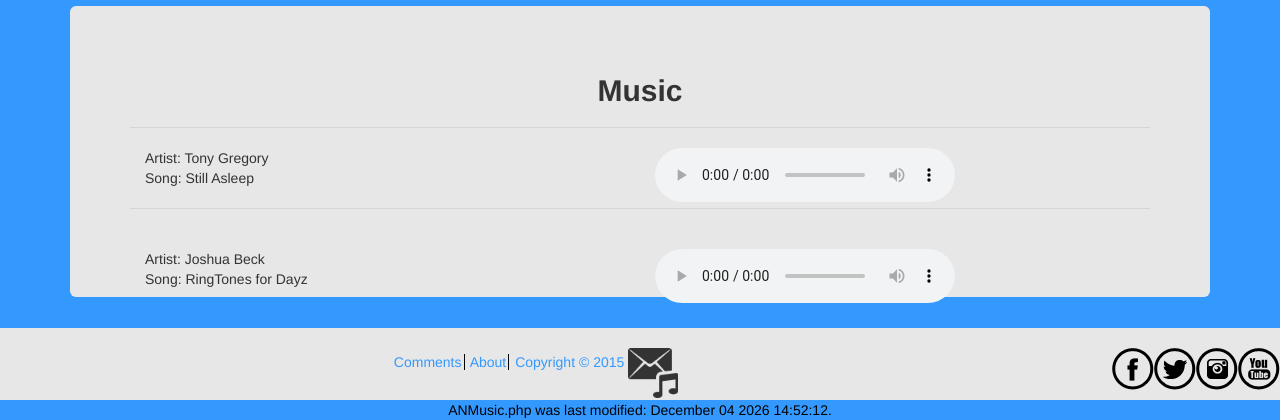
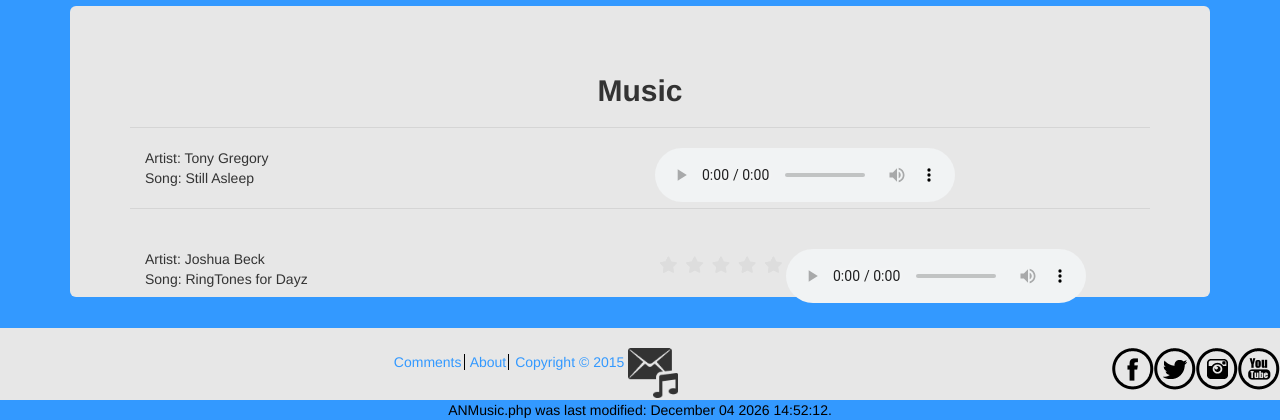
Before and after one commit to joshuabeck24/370Assignment2, a PHP site: page /view/ANMusic.php in a window 1280 px wide. Shown: the part 414-834 px from the top of the page. Run offline with PHP 8.4, Linux system fonts and the light colour scheme; some libraries are stand-ins or nearby versions.

Commit message:
Star Stuff

```diff
--- a/Assign2/DataFiles/members.csv
+++ b/Assign2/DataFiles/members.csv
@@ -2,5 +2,3 @@ Tony,Gregory,m.a.gregory1@eagle.clarion.edu
 josh,beck,joshbeck24@gmail.com
 hsdf,Sdf,j.g.beck@eagle.clarion.edu
 Jon,ODonnell,jon.odonnell@gmail.com
-sdf,Sack,joshbeck24@gmail.com
-sdf,Sack,joshbeck24@gmail.com
--- a/Assign2/controller/controller.php
+++ b/Assign2/controller/controller.php
@@ -1,5 +1,6 @@
 <?php
   require_once '../model/model.php';
+
   if (isset($_POST['action'])){
       $action = $_POST['action'];
   }
--- a/Assign2/css/styles.css
+++ b/Assign2/css/styles.css
@@ -62,6 +62,52 @@
 	border-right: solid black 2px;
 	border-left: solid black 2px;
 }
+
+/* Star Ratings  */
+@import url(//netdna.bootstrapcdn.com/font-awesome/3.2.1/css/font-awesome.css);
+
+fieldset, label { margin: 0; padding: 0; }
+body{ margin: 20px; }
+h1 { font-size: 1.5em; margin: 10px; }
+
+/****** Style Star Rating Widget *****/
+
+.rating {
+  border: none;
+  float: left;
+}
+
+.rating > input { display: none; }
+.rating > label:before {
+  margin: 5px;
+  font-size: 1.25em;
+  font-family: FontAwesome;
+  display: inline-block;
+  content: "\f005";
+}
+
+.rating > .half:before {
+  content: "\f089";
+  position: absolute;
+}
+
+.rating > label {
+  color: #ddd;
+ float: right;
+}
+
+/***** CSS Magic to Highlight Stars on Hover *****/
+
+.rating > input:checked ~ label, /* show gold star when clicked */
+.rating:not(:checked) > label:hover, /* hover current star */
+.rating:not(:checked) > label:hover ~ label { color: #FFD700;  } /* hover previous stars in list */
+
+.rating > input:checked + label:hover, /* hover current star when changing rating */
+.rating > input:checked ~ label:hover,
+.rating > label:hover ~ input:checked ~ label, /* lighten current selection */
+.rating > input:checked ~ label:hover ~ label { color: #FFED85;  }
+/*End Star Ratings*/
+
 
 /* CSS Tricks */
 /* Smartphones (portrait and landscape) ----------- */
--- a/Assign2/view/ANMusic.php
+++ b/Assign2/view/ANMusic.php
@@ -37,6 +37,18 @@
 					<source src="../music/ringtone.WAV" type="audio/wav">
 					Your browser does not support the audio tag.
 					</audio>
+					<fieldset class="rating">
+					    <input type="radio" id="star5" name="rating" value="5" /><label class = "full" for="star5" title="Awesome - 5 stars"></label>
+					    <input type="radio" id="star4half" name="rating" value="4 and a half" /><label class="half" for="star4half" title="Pretty good - 4.5 stars"></label>
+					    <input type="radio" id="star4" name="rating" value="4" /><label class = "full" for="star4" title="Pretty good - 4 stars"></label>
+					    <input type="radio" id="star3half" name="rating" value="3 and a half" /><label class="half" for="star3half" title="Meh - 3.5 stars"></label>
+					    <input type="radio" id="star3" name="rating" value="3" /><label class = "full" for="star3" title="Meh - 3 stars"></label>
+					    <input type="radio" id="star2half" name="rating" value="2 and a half" /><label class="half" for="star2half" title="Kinda bad - 2.5 stars"></label>
+					    <input type="radio" id="star2" name="rating" value="2" /><label class = "full" for="star2" title="Kinda bad - 2 stars"></label>
+					    <input type="radio" id="star1half" name="rating" value="1 and a half" /><label class="half" for="star1half" title="Meh - 1.5 stars"></label>
+					    <input type="radio" id="star1" name="rating" value="1" /><label class = "full" for="star1" title="Sucks big time - 1 star"></label>
+					    <input type="radio" id="starhalf" name="rating" value="half" /><label class="half" for="starhalf" title="Sucks big time - 0.5 stars"></label>
+					</fieldset>
 				 </div>
 			</div>
 		</div>
--- a/Assign2/view/headerinclude.php
+++ b/Assign2/view/headerinclude.php
@@ -17,6 +17,10 @@
 		<link rel="icon" href="../images/favicon.ico" type="image/x-icon"/>
 		<link href="../css/styles.css" rel="stylesheet"/>
 		<link href="../css/bootstrap.css" rel="stylesheet"/>
+		<!-- Star Rating Stuff -->
+		<link rel="stylesheet" href="//maxcdn.bootstrapcdn.com/font-awesome/4.3.0/css/font-awesome.min.css">
+		<!-- -->
+
 		<script>
                     function initialize() {
                       var mapCanvas = document.getElementById('map-canvas');
```
